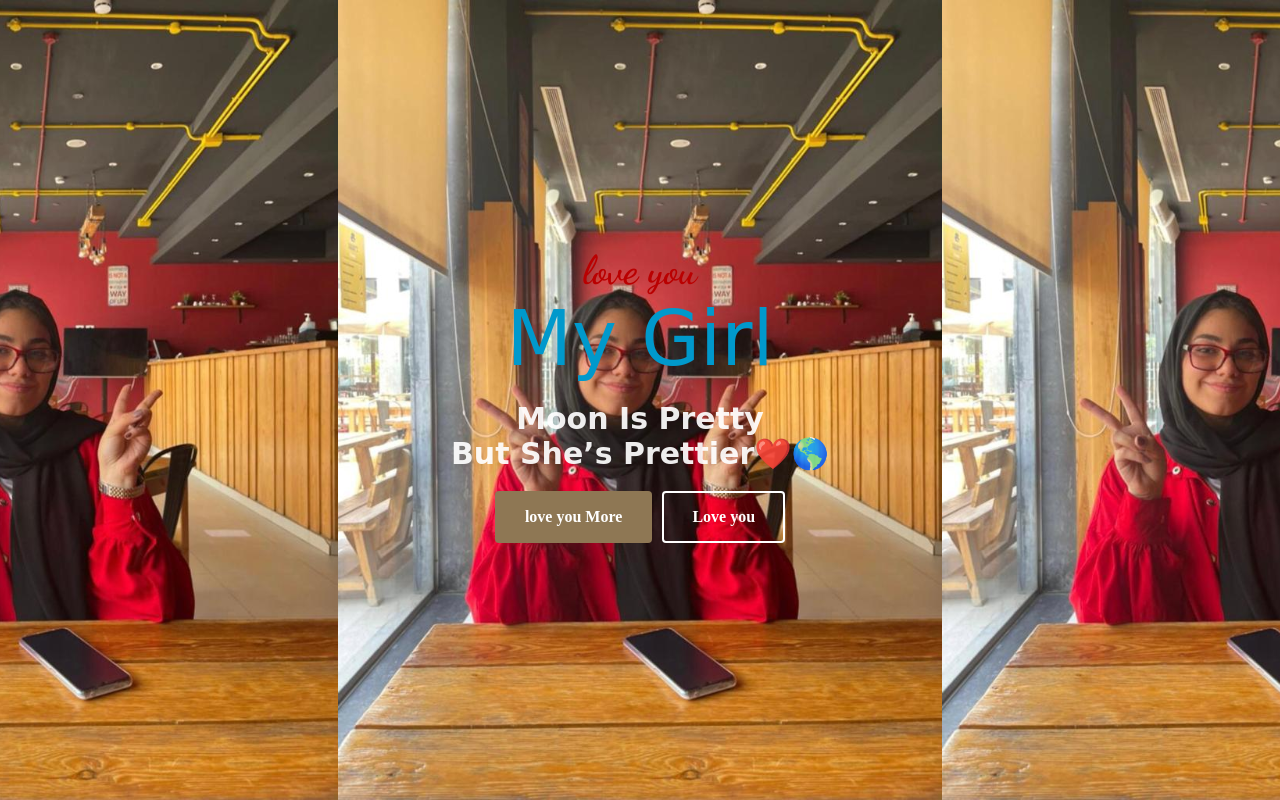
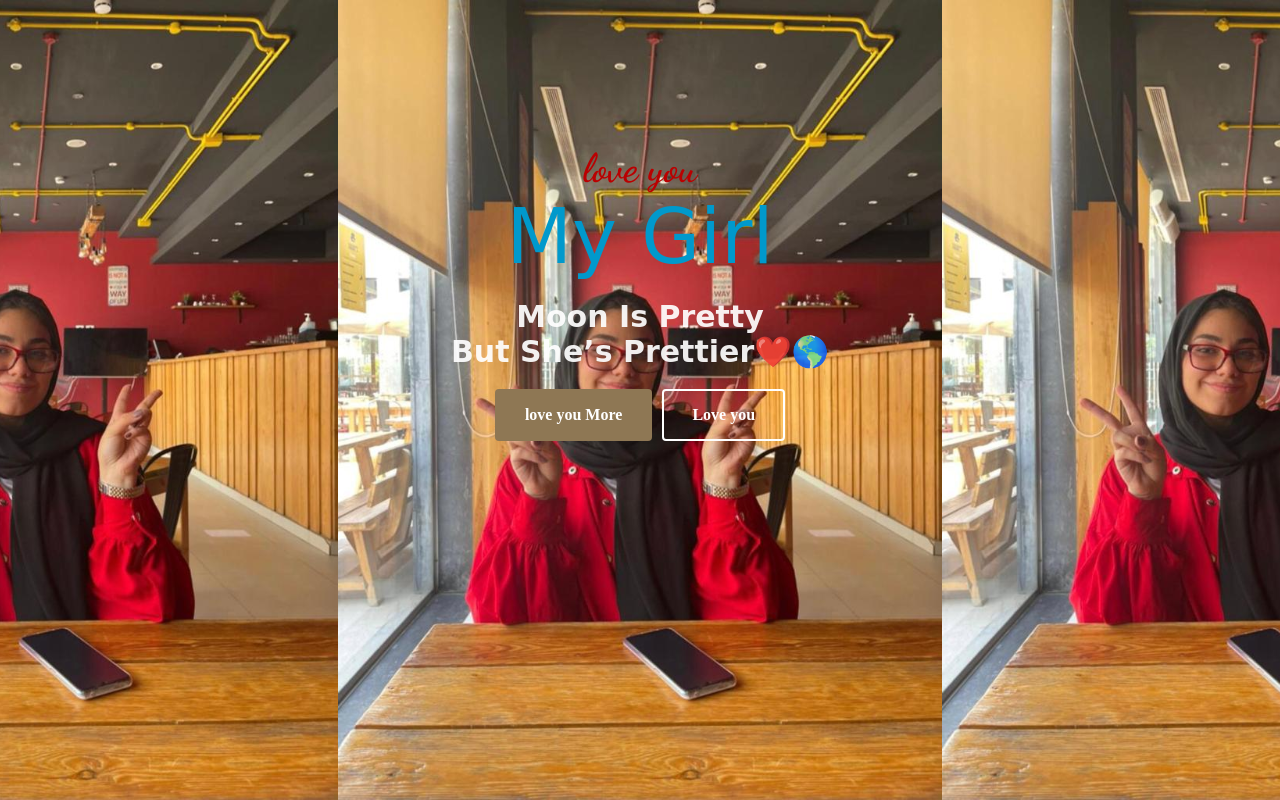
Before and after one commit to Nour-alashkar/My-girl, a plain HTML site: page index.htm in a window 1280 px wide. Drawn offline with Linux system fonts and the light colour scheme; a web font is replaced by a local one.

Commit message:
Update style.css

```diff
--- a/style.css
+++ b/style.css
@@ -14,13 +14,15 @@
   display: flex;
   justify-content: center;
   align-items: center;
+   position: relative;
 }
 
 .hContent {
   align-items: center;
   text-align: center;
-
+  position: absolute;
   width: 50%;
+  top: 18%;
 }
 
 h1 {
```
